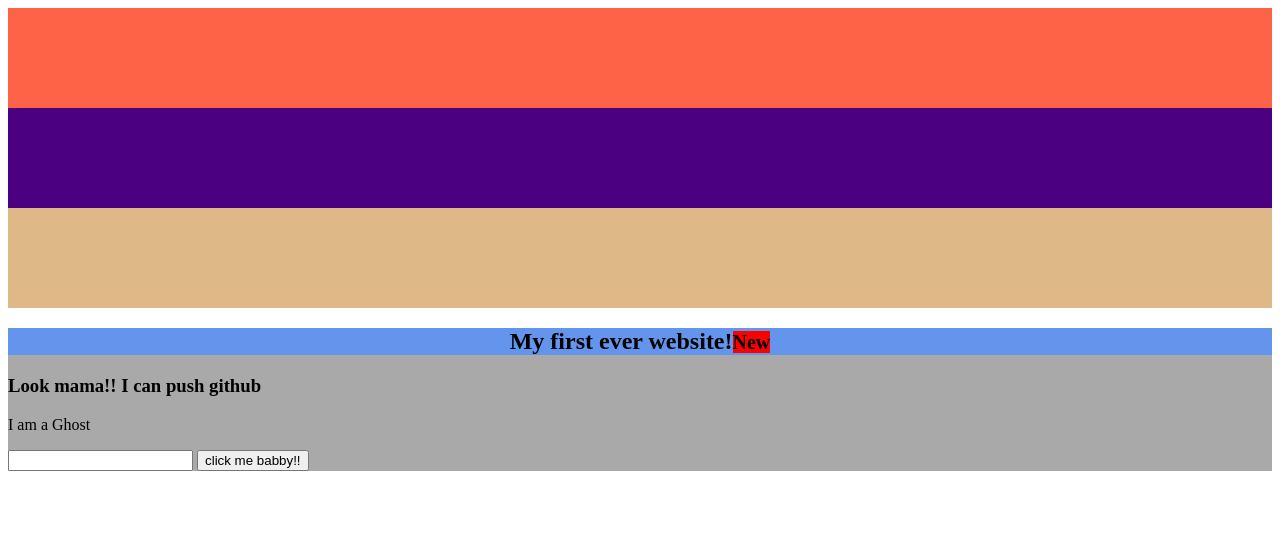
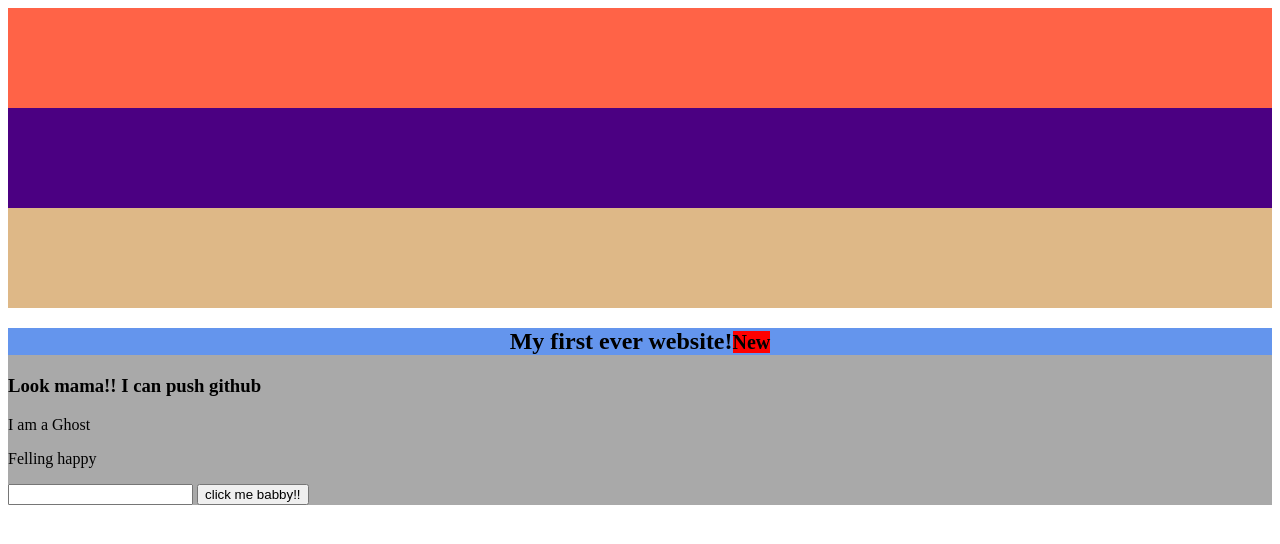
Before and after one commit to gkazal/myfirstWebsite, a plain HTML site: page index.html in a window 1280 px wide. Drawn offline with Linux system fonts and the light colour scheme.

Commit message:
add felling

```diff
--- a/index.html
+++ b/index.html
@@ -51,6 +51,7 @@
         <h1 id="h1content" class="effect">My first ever website!</h1>
     <h3>Look mama!! I can push github</h3>
     <p> I am a Ghost</p>
+    <p>Felling happy</p>
     <input type="text">
 
     <button>click me babby!!</button>
```
